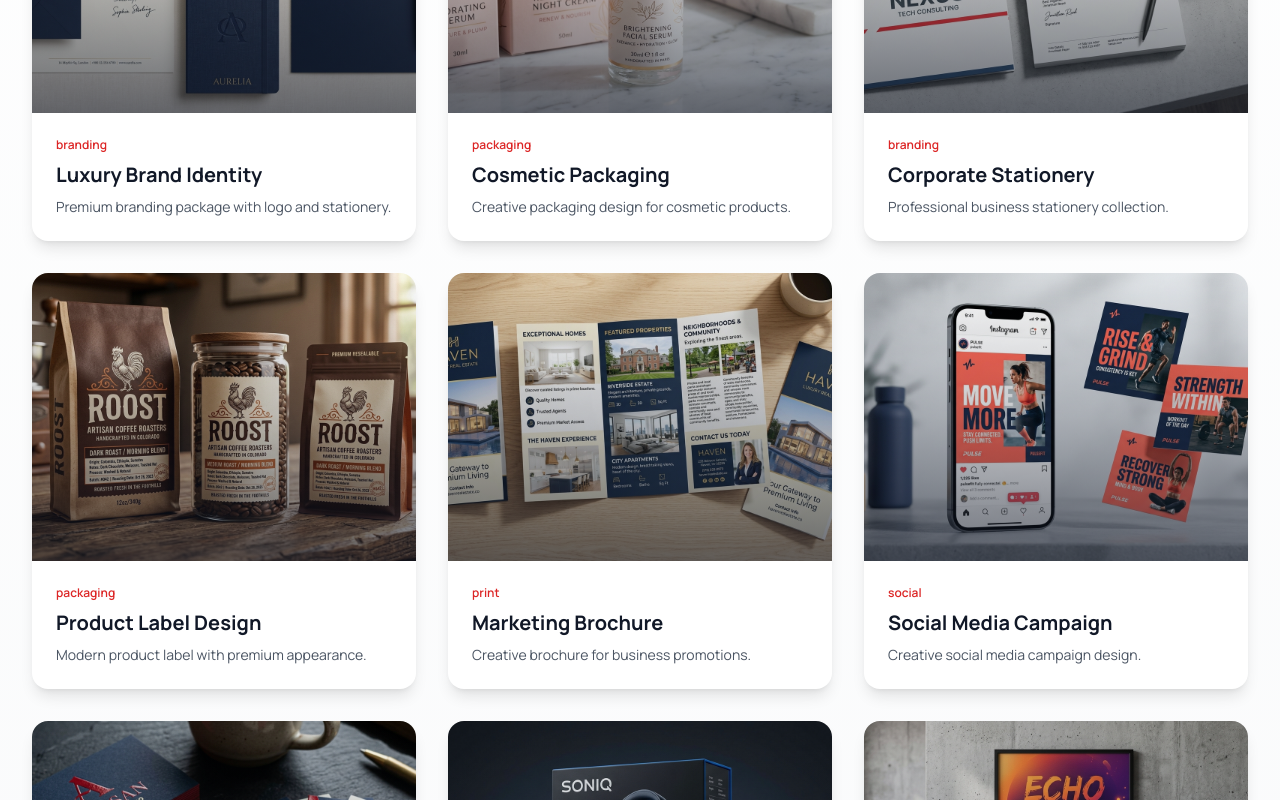
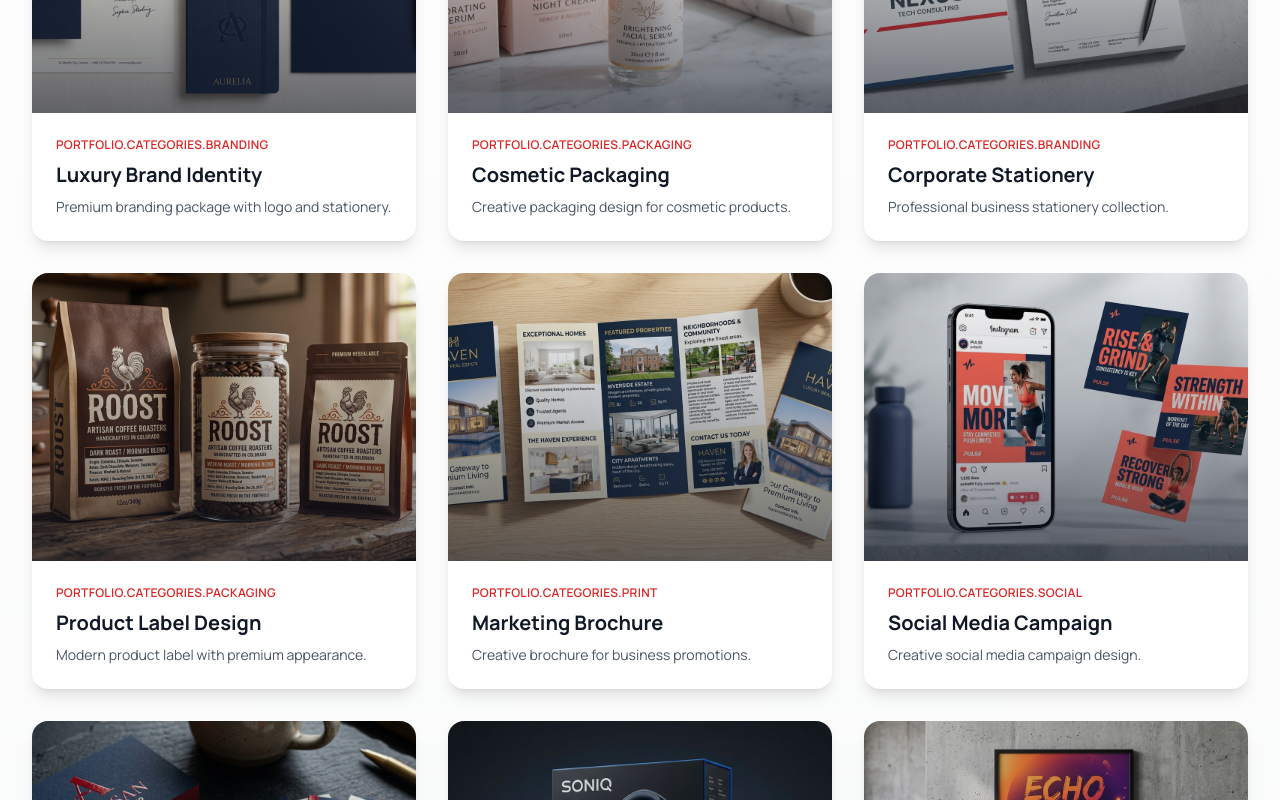
Before and after one commit to designworld-hue/design-world-portfolio, a React (Create React App) app in the folder frontend/: page / in a window 1280 px wide. Shown: the part 3380-4180 px from the top of the page. Built offline with nearby package versions, Linux system fonts and the light colour scheme.

Commit message:
Improve Portfolio Category Labels

```diff
--- a/frontend/src/components/Portfolio.jsx
+++ b/frontend/src/components/Portfolio.jsx
@@ -163,8 +163,8 @@ export const Portfolio = () => {
 
               {/* Content */}
               <div className="p-6">
-                <div className="text-xs font-semibold text-red-600 mb-2">
-                  {project.category}
+                <div className="text-xs font-semibold text-red-600 mb-2 uppercase tracking-wide">
+                {t(`portfolio.categories.${project.category}`)}
                 </div>
                 <h3 className="text-xl font-bold text-gray-900 mb-2">
                   {project.title}
--- a/frontend/src/locales/en/translation.json
+++ b/frontend/src/locales/en/translation.json
@@ -141,10 +141,10 @@
 
     "categories": {
       "all": "All",
-      "branding": "Branding",
-      "packaging": "Packaging",
-      "print": "Print",
-      "social": "Social Media"
+      "Branding": "Branding",
+      "Packaging": "Packaging",
+      "Print": "Print",
+      "Social": "Social Media"
     },
 
     "projects": {
--- a/frontend/src/locales/mr/translation.json
+++ b/frontend/src/locales/mr/translation.json
@@ -141,10 +141,10 @@
 
     "categories": {
       "all": "सर्व",
-      "branding": "ब्रँडिंग",
-      "packaging": "पॅकेजिंग",
-      "print": "प्रिंट",
-      "social": "सोशल मीडिया"
+      "Branding": "ब्रँडिंग",
+      "Packaging": "पॅकेजिंग",
+      "Print": "प्रिंट",
+      "Social": "सोशल मीडिया"
     },
 
     "projects": {
```
